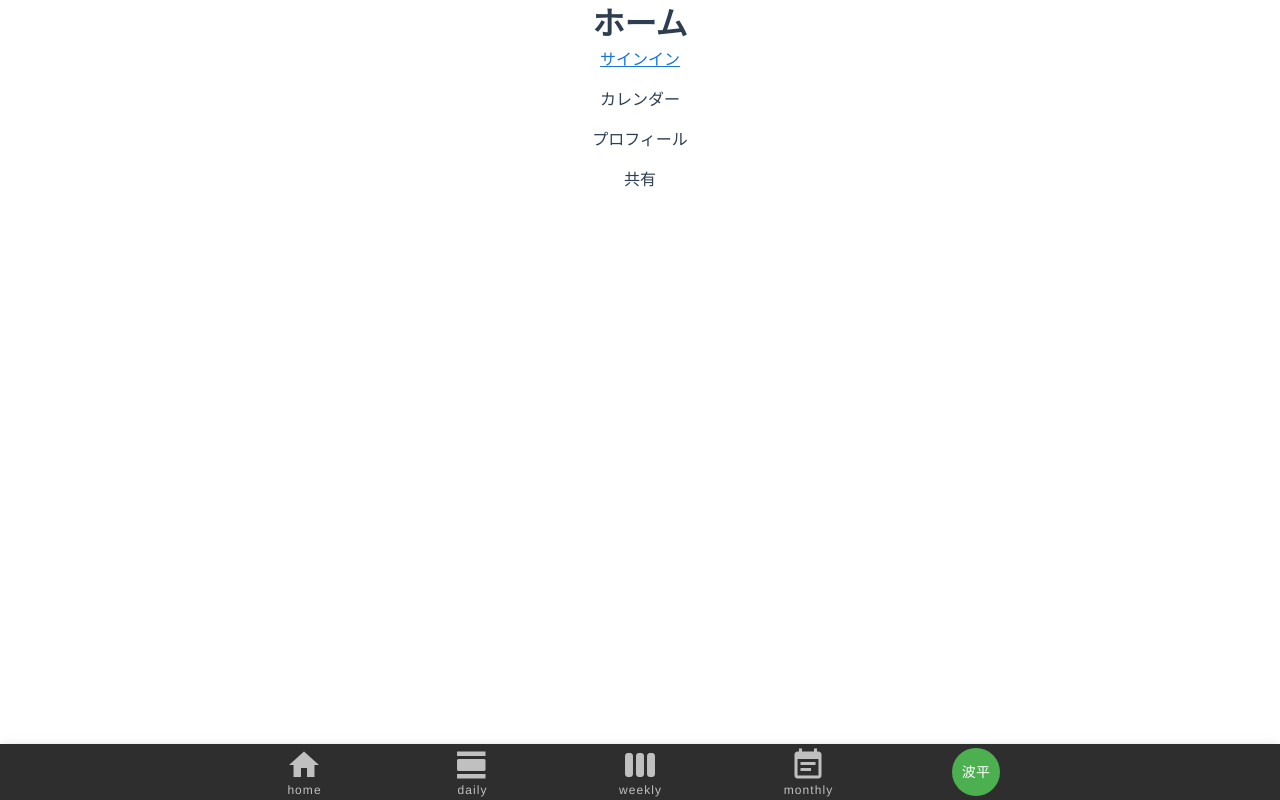
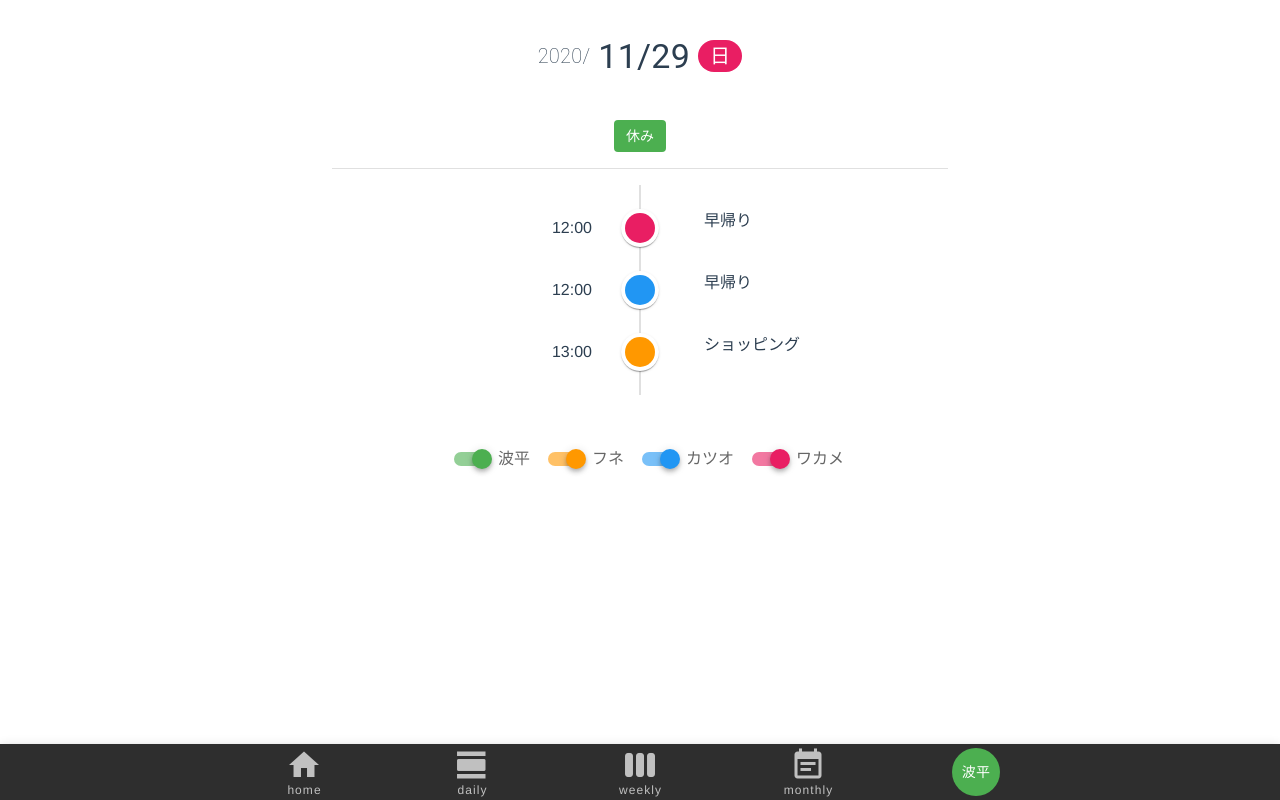
Before and after one commit to zakzakst/vue-practice, a Vue app in the folder sample-app-js/: page / in a window 1280 px wide. Built offline with nearby package versions, Linux system fonts and the light colour scheme; a small style sheet from the web is missing.

Commit message:
ホームの作成

```diff
--- a/sample-app-js/src/store/shared-user.js
+++ b/sample-app-js/src/store/shared-user.js
@@ -67,3 +67,16 @@
     user.nickname.startsWith(partOfNickname),
   );
 };
+
+/**
+ * 指定したユーザーのテーマカラーを取得します。
+ * @param userId テーマカラーを取得するユーザーのID
+ */
+export const getThemeColor = userId => {
+  const defaultColor = '#f44336';
+  const user = sharedUserStore.sharedUsers.find(user => user.userId === userId);
+  if (!user) {
+    return defaultColor;
+  }
+  return user.themeColor;
+};
--- a/sample-app-js/src/views/Home.vue
+++ b/sample-app-js/src/views/Home.vue
@@ -1,53 +1,121 @@
 <template>
-  <div>
-    <h1>ホーム</h1>
-    <p><router-link to="sign-in">サインイン</router-link></p>
-    <p><button @click="calendar">カレンダー</button></p>
-    <p><button @click="profile">プロフィール</button></p>
-    <p><button @click="share">共有</button></p>
-  </div>
+  <v-row align="center" justify="center">
+    <v-col cols="12" md="6" class="text-center">
+      <v-row class="py-12" align="center" justify="center">
+        <span class="font-weight-thin title" v-text="`${today.year}/`" />
+        <span class="pl-2 display-1" v-text="`${today.month}/${today.day}`" />
+        <v-chip
+          class="ml-2 pt-0 title"
+          color="pink"
+          text-color="white"
+          v-text="displayWeekday"
+        />
+      </v-row>
+      <div v-for="(event, index) in filteredEvents" :key="index">
+        <v-chip
+          class="mt-2"
+          :color="getEventColor(event)"
+          text-color="white"
+          label
+          v-text="event.name"
+        />
+      </div>
+      <v-divider class="my-4" />
+      <v-timeline v-if="displayTimeline" class="mb-12">
+        <v-timeline-item
+          v-for="(event, index) in filteredEventsHasTime"
+          :key="index"
+          class="text-left"
+          right
+          :color="getEventColor(event)"
+        >
+          <template v-slot:opposite>
+            <span v-text="event.startTime" />
+          </template>
+          <span class="pl-4" v-text="event.name" />
+        </v-timeline-item>
+      </v-timeline>
+      <v-row align="center" justify="center">
+        <v-switch
+          v-for="(sharedUser, index) in sharedUsers"
+          :key="index"
+          v-model="sharedUser.display"
+          class="ml-4 pt-0"
+          :color="sharedUser.themeColor"
+          :label="sharedUser.nickname"
+          hide-details
+        />
+      </v-row>
+    </v-col>
+  </v-row>
 </template>
 
 <script>
-import { defineComponent } from '@vue/composition-api';
+import {
+  defineComponent,
+  reactive,
+  computed,
+  toRefs,
+} from '@vue/composition-api';
+import { parseDate } from 'vuetify/lib/components/VCalendar/util/timestamp';
+import { todayCalendarEventMockData } from '@/store/calendar-event';
+import { sharedUserStore, getThemeColor } from '@/store/shared-user';
 
 export default defineComponent({
-  setup(prop, context) {
-    const calendar = () => {
-      context.root.$router.push(
-        // 'calendar/month',
-        // () => {},
-        // () => {},
-        {
-          name: 'calendar',
-          params: {
-            type: {
-              hoge: 123,
-              fuga: 'xyz',
-            },
-          },
-        },
-      );
-    };
-    const profile = () => {
-      context.root.$router.push(
-        'profile',
-        () => {},
-        () => {},
-      );
-    };
-    const share = () => {
-      context.root.$router.push(
-        'share',
-        () => {},
-        () => {},
-      );
+  setup() {
+    const state = reactive({
+      today: parseDate(new Date()),
+      sharedUsers: sharedUserStore.sharedUsers,
+      displayWeekday: computed(() => {
+        return ['日', '月', '', '火', '水', '木', '金', '土'][
+          state.today.weekday
+        ];
+      }),
+      /**
+       * 時間指定のないイベントです。
+       * スイッチによってフィルタリングを行います。
+       */
+      filteredEvents: computed(() => {
+        const displayUserIds = state.sharedUsers
+          .filter(user => user.display)
+          .map(user => user.userId);
+        return todayCalendarEventMockData.filter(
+          event => displayUserIds.includes(event.userId) && !event.startTime,
+        );
+      }),
+      /**
+       * 時間指定のあるイベントです。
+       * スイッチによってフィルタリングを行います。
+       */
+      filteredEventsHasTime: computed(() => {
+        const displayUserIds = state.sharedUsers
+          .filter(user => user.display)
+          .map(user => user.userId);
+        return todayCalendarEventMockData.filter(
+          event => displayUserIds.includes(event.userId) && event.startTime,
+        );
+      }),
+      /**
+       * タイムラインを表示するかどうかを示す値です。
+       */
+      displayTimeline: computed(() => {
+        return state.filteredEventsHasTime.length > 0;
+      }),
+    });
+
+    /**
+     * イベントの色を取得します。
+     */
+    const getEventColor = event => {
+      if (!event) {
+        return;
+      }
+      return getThemeColor(event.userId);
     };
 
     return {
-      calendar,
-      profile,
-      share,
+      ...toRefs(state),
+      getEventColor,
     };
   },
 });
```
